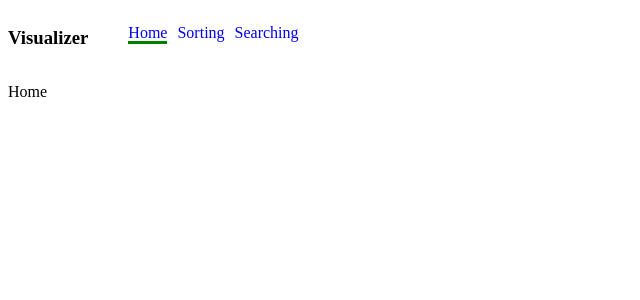
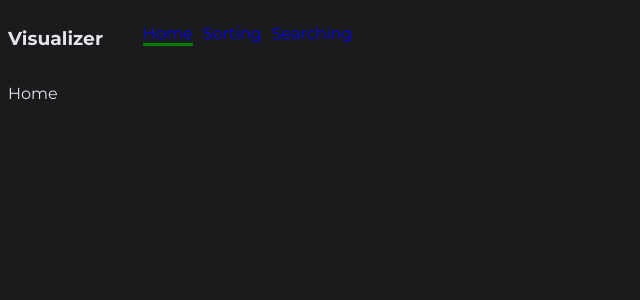
Before and after one commit to Suprada-2002/visualizer, a React (Vite) app: page / in a window 1280 px wide. Shown: the top 300 px of the page, without its empty margins (0-640 px from the left). Built offline with nearby package versions, Linux system fonts and the light colour scheme.

Commit message:
Update index.css

```diff
--- a/src/index.css
+++ b/src/index.css
@@ -2,4 +2,9 @@
   padding: 0;
   margin: 0;
   box-sizing: border-box;
+
+  font-family: "Montserrat", serif;
+  font-optical-sizing: auto;
+  background-color: #1b1b1d;
+  color: #e1e4e8;
 }
```
